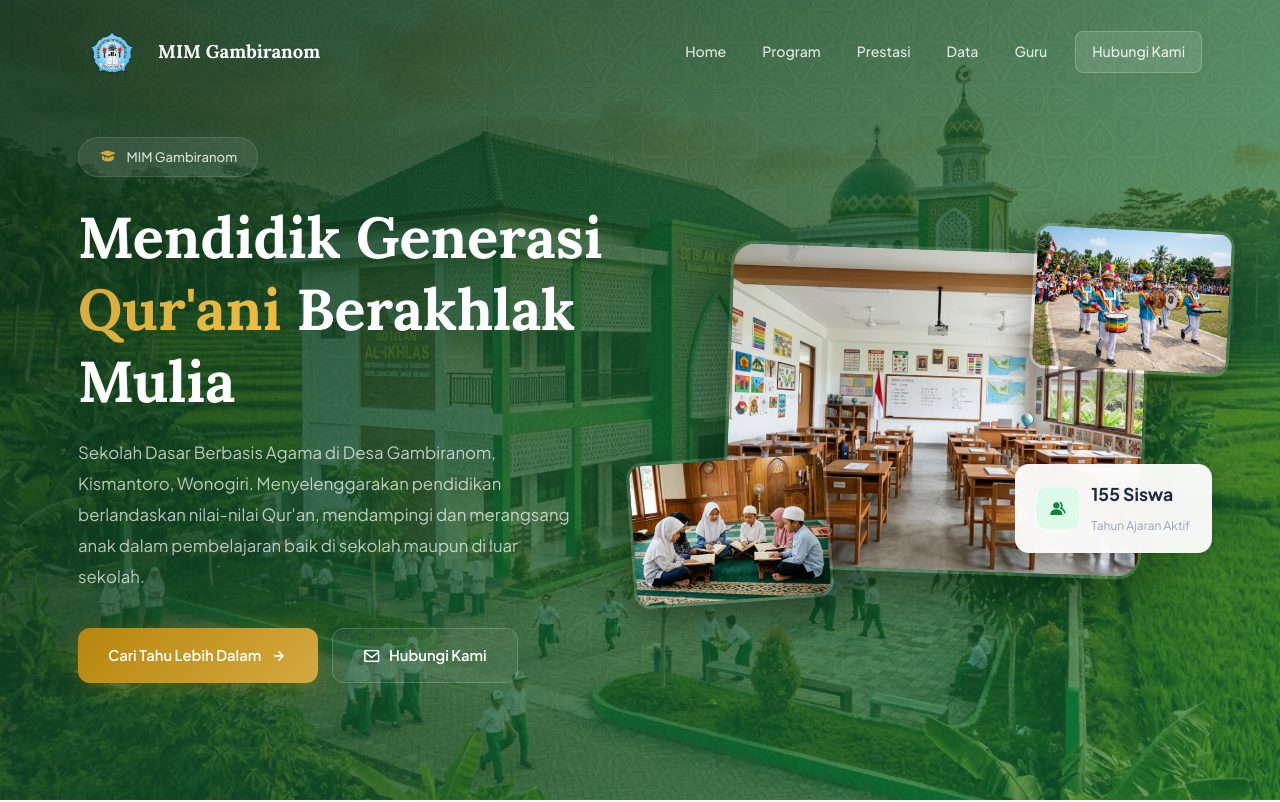
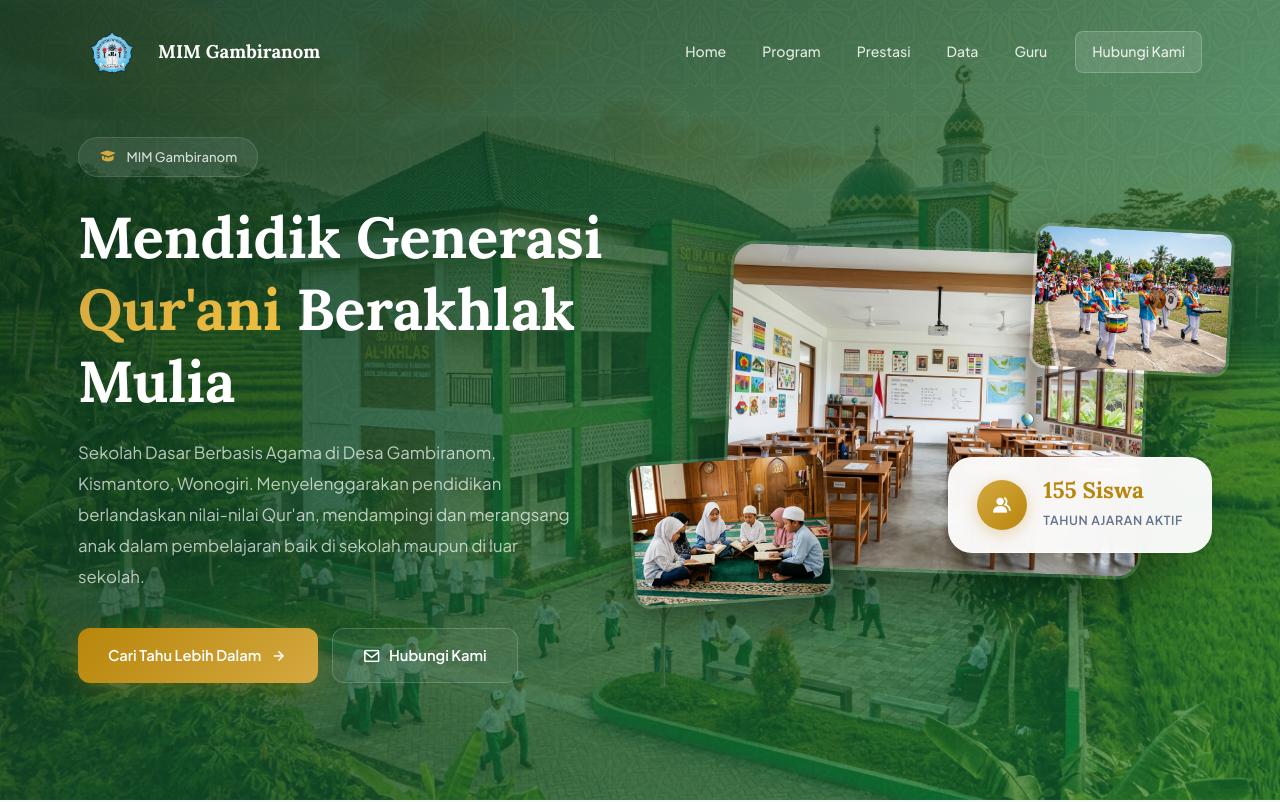
Before and after one commit to mifdev0/mim-gambiranom-web, a Next.js app: page / in a window 1280 px wide. Shown: the top 802 px of the page. Built offline with nearby package versions, Linux system fonts and the light colour scheme; no server answers; the database is empty.

Commit message:
style: redesign hero statistics floating card to be dynamic and premium

```diff
--- a/src/app/globals.css
+++ b/src/app/globals.css
@@ -419,33 +419,51 @@ a {
   bottom: 20px;
   right: -10px;
   background: rgba(255, 255, 255, 0.95);
-  backdrop-filter: blur(10px);
-  border-radius: 14px;
-  padding: 16px 22px;
-  box-shadow: 0 8px 30px rgba(0, 0, 0, 0.15);
+  backdrop-filter: blur(16px);
+  border-radius: var(--radius-lg);
+  padding: 20px 28px;
+  box-shadow: 0 25px 50px -12px rgba(0, 0, 0, 0.25);
   display: flex;
   align-items: center;
-  gap: 12px;
+  gap: 16px;
   z-index: 3;
+  transition: all 0.3s cubic-bezier(0.4, 0, 0.2, 1);
+  border: 1.5px solid rgba(255, 255, 255, 0.6);
 }
+
+.hero-stat-card:hover {
+  transform: translateY(-8px) scale(1.03);
+  box-shadow: 0 30px 60px -10px rgba(0, 0, 0, 0.3);
+}
+
 .hero-stat-icon {
-  width: 42px;
-  height: 42px;
-  border-radius: 10px;
-  background: var(--green-100);
-  color: var(--green-700);
+  width: 50px;
+  height: 50px;
+  border-radius: 50%;
+  background: linear-gradient(135deg, var(--gold-light), var(--gold));
+  color: #fff;
   display: grid;
   place-items: center;
-  font-size: 1.2rem;
+  font-size: 1.4rem;
+  box-shadow: 0 4px 15px rgba(184, 134, 11, 0.3);
 }
+
 .hero-stat-card strong {
-  font-size: 1.1rem;
-  color: var(--slate-800);
+  font-size: 1.4rem;
+  color: var(--gold);
   display: block;
+  font-family: 'Lora', serif;
+  font-weight: 700;
+  line-height: 1.1;
+  margin-bottom: 2px;
 }
+
 .hero-stat-card small {
-  font-size: 0.75rem;
-  color: var(--slate-400);
+  font-size: 0.78rem;
+  color: var(--slate-500);
+  font-weight: 600;
+  text-transform: uppercase;
+  letter-spacing: 0.05em;
 }
 
 /* ---------- SECTION BASICS ---------- */
```
